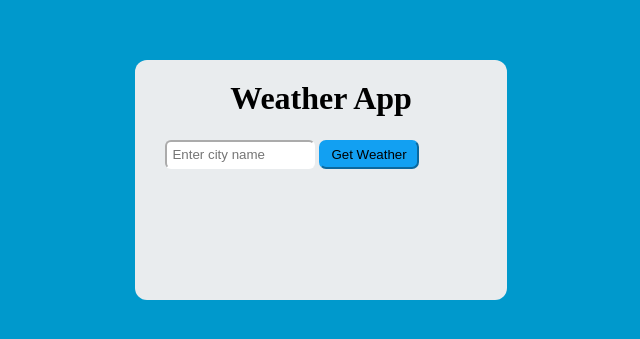
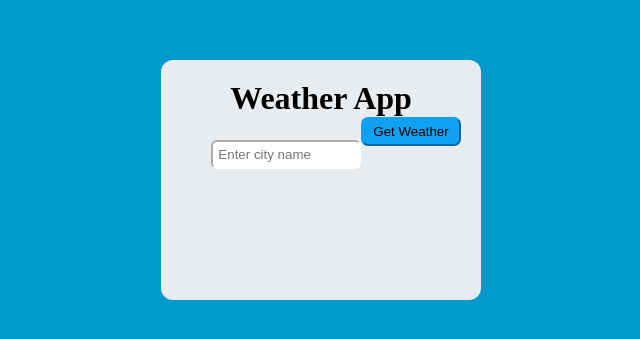
Before and after one commit to SaxenaAarohi/weatherapp, a plain HTML site: page index.html in a window 1280 px wide. Shown: the part 205-544 px from the top of the page, without its empty margins (319-959 px from the left). Drawn offline with Linux system fonts and the light colour scheme.

Commit message:
adjustment in input and but

```diff
--- a/index.html
+++ b/index.html
@@ -23,7 +23,7 @@
             height: 30%;
             /* display: flex;
             flex-direction: column; */
-            width: 29%;
+            width: 25%;
             border-radius: 12px;
             position: relative; /* To allow positioning of child elements */
             transition: all 0.3s ;
@@ -86,6 +86,10 @@
             padding-top: 30px;
             text-align: center;
         }
+        .center{
+            display:flex;
+            justify-content:center;
+        }
         .city{
             text-align: center;
             font-style: bold;
@@ -98,8 +102,11 @@
     <div class="main">
         <div class="card">
           <h1>Weather App</h1>
-           <input type="text" placeholder="Enter city name">
-           <button onclick="getdata()">Get Weather</button>
+            <div class="center">
+            <div> <input type="text" placeholder="Enter city name"></div>
+           <div><button onclick="getdata()">Get Weather</button></div>
+
+          </div>
         </div>
     </div>
     <script>
```
